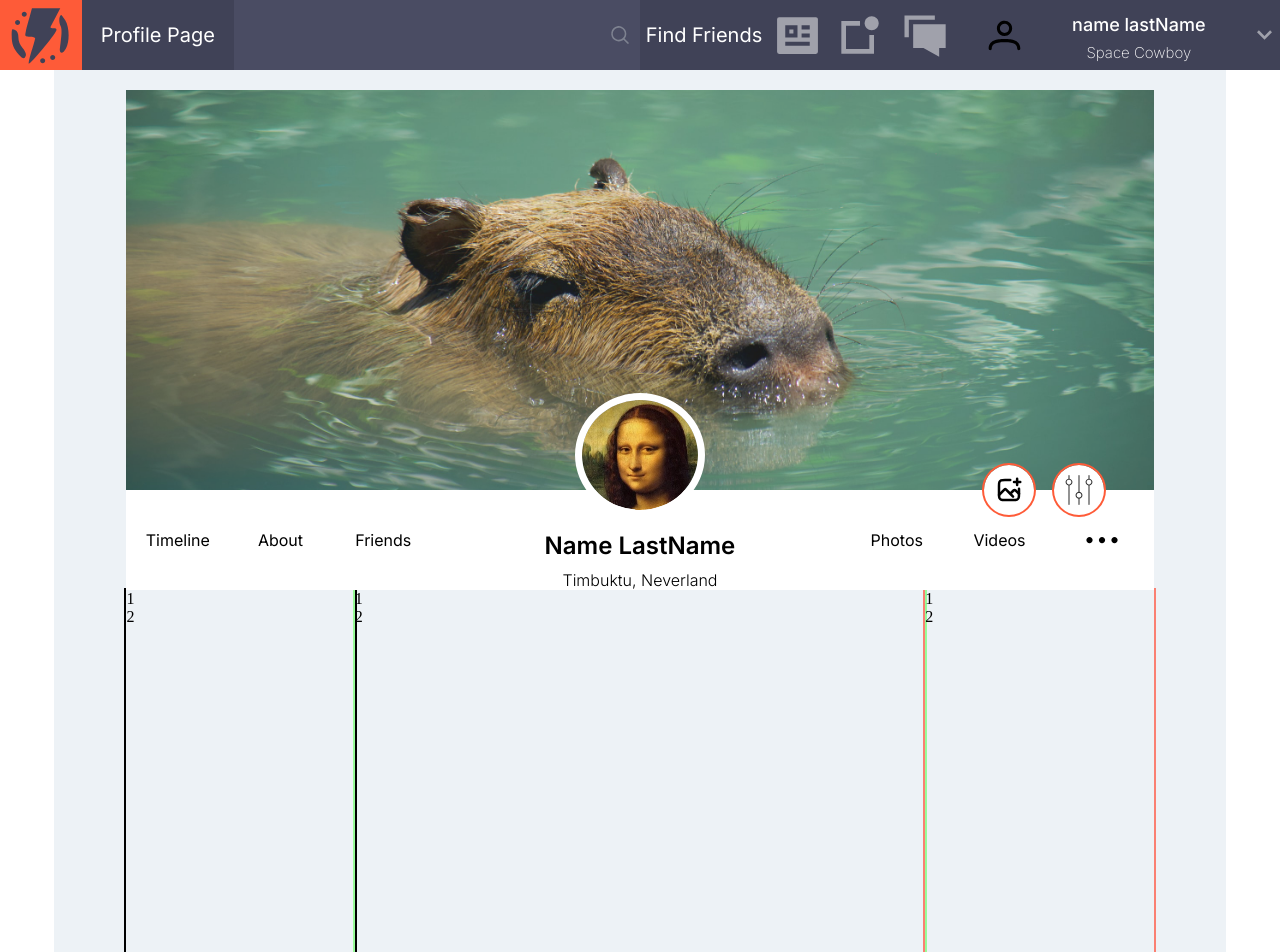
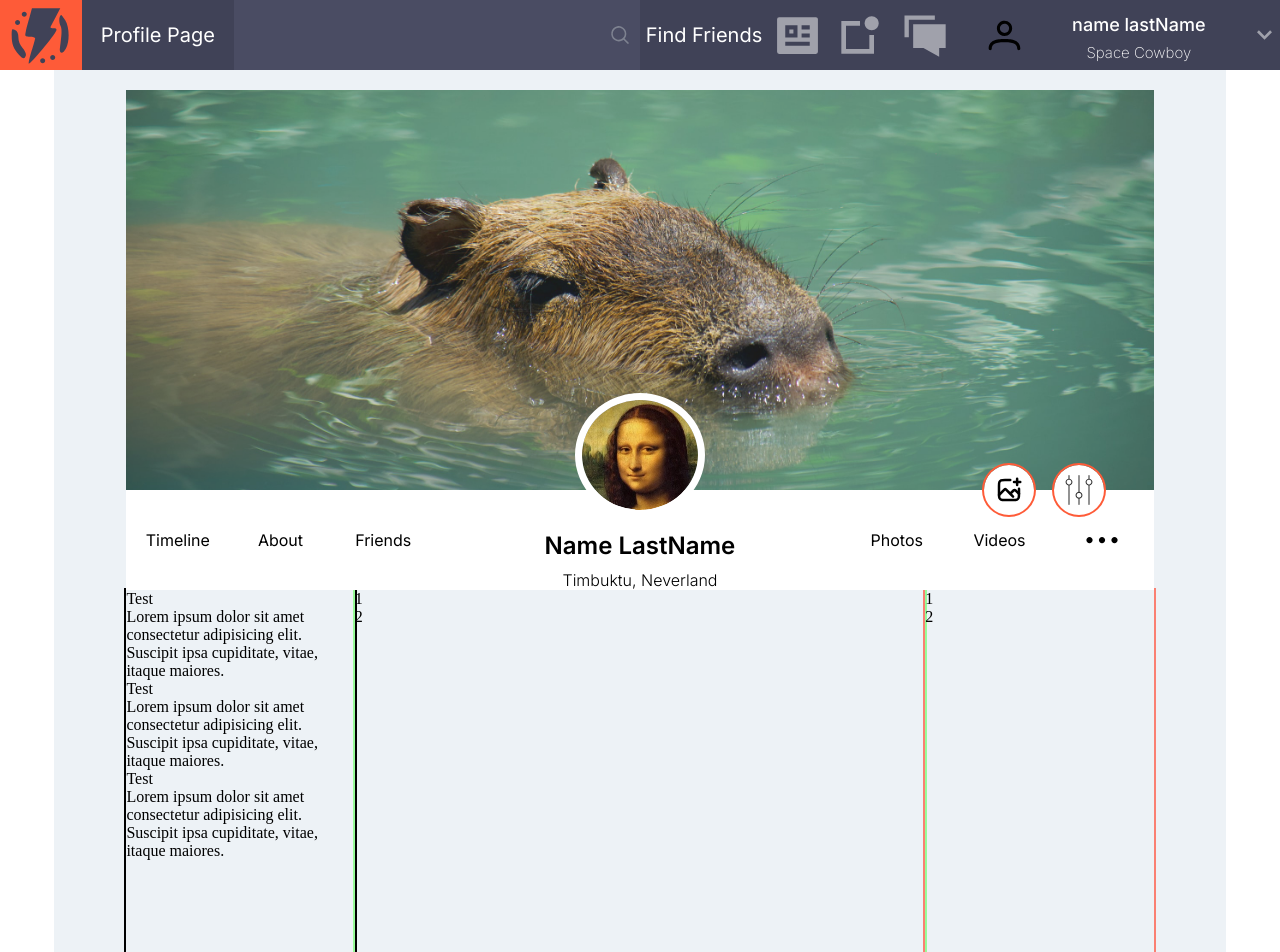
Before and after one commit to sprite-enjoyer/social_media_app, a React (Vite) app: page /profile/1 in a window 1280 px wide. Shown: the top 952 px of the page. Built offline with nearby package versions, Linux system fonts and the light colour scheme.

Commit message:
started to build profile route components

```diff
--- a/src/components/ComponentListVerticalRenderer.tsx
+++ /dev/null
@@ -1,14 +0,0 @@
-import { CSSProperties, ReactNode } from "react";
-
-export interface ComponentListVerticalRendererProps {
-  children: ReactNode[],
-  wrapperStyles?: CSSProperties;
-  className?: string
-}
-
-const ComponentListVerticalRenderer = ({ children, wrapperStyles, className }: ComponentListVerticalRendererProps) => {
-  return <div className={className} style={wrapperStyles}>{...children}</div>;
-};
-
-
-export default ComponentListVerticalRenderer;
--- /dev/null
+++ b/src/components/ReactNodeListVerticalRenderer.tsx
@@ -0,0 +1,12 @@
+import { CSSProperties, ReactNode } from "react";
+
+export interface ReactNodeListVerticalRendererProps {
+  children: ReactNode[],
+  className?: string
+}
+
+const ReactNodeListVerticalRenderer = ({ children, className }: ReactNodeListVerticalRendererProps) => {
+  return <div className={className}>{...children}</div>;
+};
+
+export default ReactNodeListVerticalRenderer;
--- /dev/null
+++ b/src/components/profileRoute/ProfileIntro.tsx
@@ -0,0 +1,29 @@
+import styles from "../../styles/profileRouteStyles/profileIntro.module.scss";
+import ReactNodeListVerticalRenderer from "../ReactNodeListVerticalRenderer";
+
+export interface ProfileIntroProps {
+  content: { title: string, description: string, key: string | number }[];
+}
+
+const ProfileIntro = ({ content }: ProfileIntroProps) => {
+
+  const infoSections = content.map((section, i) =>
+    <div key={section.key} className={styles["profile-section"]} >
+      <div className={"profile-section__top"} >
+        {section.title}
+      </div>
+      <div className={"profile-section__bottom"} >
+        {section.description}
+      </div>
+    </div>
+  );
+
+  return (
+    <div className={styles["main"]} >
+      <ReactNodeListVerticalRenderer children={infoSections} />
+
+    </div>
+  );
+};
+
+export default ProfileIntro;
--- a/src/components/profileRoute/ProfileRouteBody.tsx
+++ b/src/components/profileRoute/ProfileRouteBody.tsx
@@ -1,5 +1,6 @@
 import styles from "../../styles/profileRouteStyles/profileRouteBody.module.scss";
-import ComponentListVerticalRenderer from "../ComponentListVerticalRenderer";
+import ReactNodeListVerticalRenderer from "../ReactNodeListVerticalRenderer";
+import ProfileIntro from "./ProfileIntro";
 import ProfileRouteUserPanel from "./ProfileRouteUserPanel";
 
 const ProfileRouteBody = () => {
@@ -7,15 +8,15 @@ const ProfileRouteBody = () => {
     <div className={styles["main"]} >
       <ProfileRouteUserPanel />
       <div className={styles["bottom"]} >
-        <ComponentListVerticalRenderer
-          children={[<div key={1}>1</div>, <div key={2}>2</div>]}
+        <ReactNodeListVerticalRenderer
+          children={[<ProfileIntro content={testInformation} />]}
           className={styles["bottom__left"]}
         />
-        <ComponentListVerticalRenderer
+        <ReactNodeListVerticalRenderer
           children={[<div key={1}>1</div>, <div key={2}>2</div>]}
           className={styles["bottom__middle"]}
         />
-        <ComponentListVerticalRenderer
+        <ReactNodeListVerticalRenderer
           children={[<div key={1}>1</div>, <div key={2}>2</div>]}
           className={styles["bottom__right"]}
         />
@@ -24,5 +25,23 @@ const ProfileRouteBody = () => {
   );
 };
 
+const testInformation = [
+  {
+    title: "Test",
+    description: "Lorem ipsum dolor sit amet consectetur adipisicing elit. Suscipit ipsa cupiditate, vitae, itaque maiores.",
+    key: 1
+  },
+  {
+    title: "Test",
+    description: "Lorem ipsum dolor sit amet consectetur adipisicing elit. Suscipit ipsa cupiditate, vitae, itaque maiores.",
+    key: 2
+  },
+  {
+    title: "Test",
+    description: "Lorem ipsum dolor sit amet consectetur adipisicing elit. Suscipit ipsa cupiditate, vitae, itaque maiores.",
+    key: 3
+  },
+];
+
 
 export default ProfileRouteBody;
--- /dev/null
+++ b/src/styles/profileRouteStyles/profileIntro.module.scss
@@ -0,0 +1,8 @@
+.main {}
+
+.profile-section {
+
+  &__top {}
+
+  &__bottom {}
+}
```
Also changed, not shown: src/components/profileRoute/BadgesList.tsx (added, +15 -0 lines).
